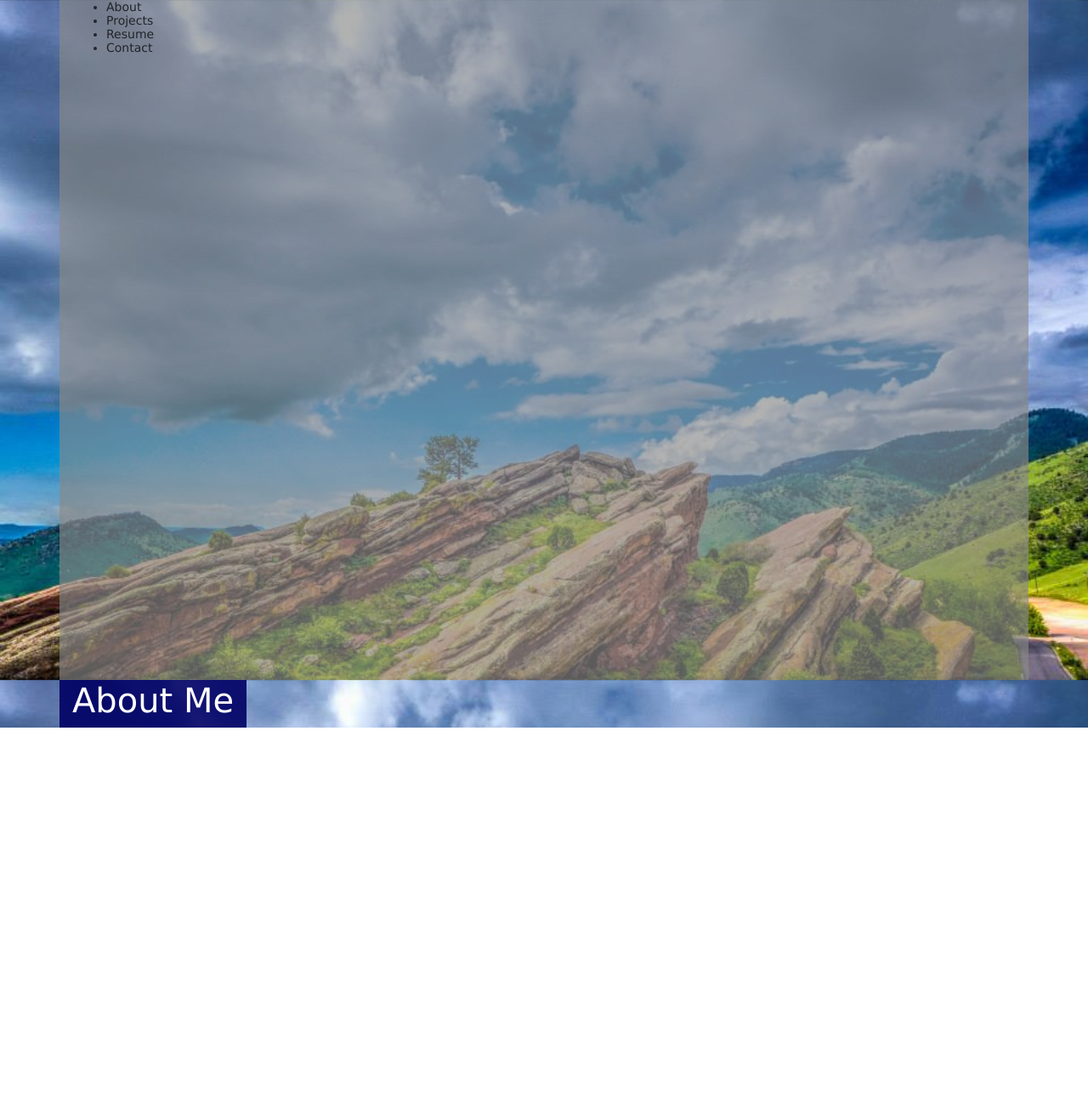
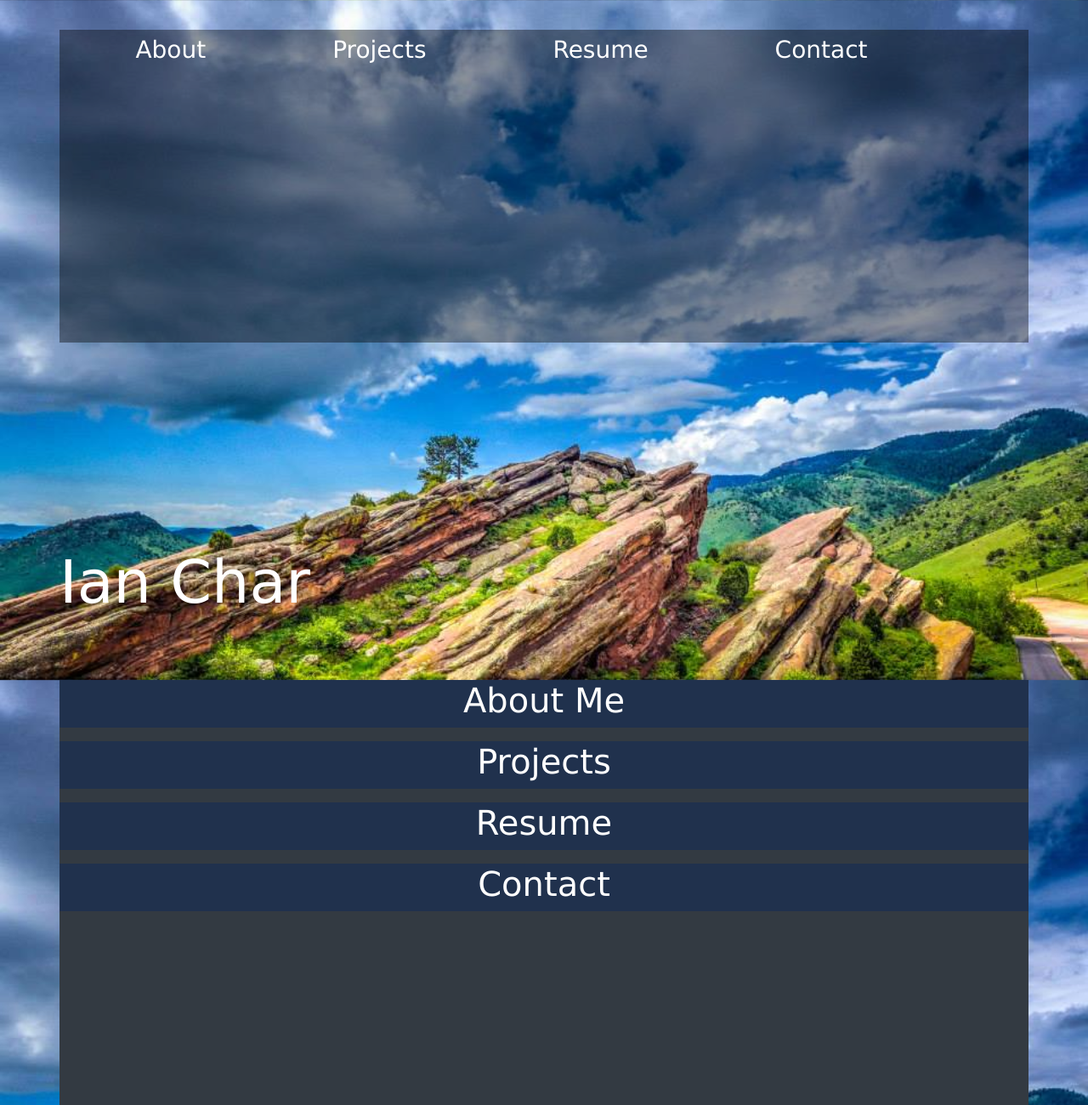
Before and after one commit to IanChar/PersonalWebsiite, a website: page views/index.html in a window 1280 px wide. Shown: the top 1300 px of the page at 85% size. Before the commit the page ends 856 px from the top, so only its background shows below. Drawn offline with nearby package versions, Linux system fonts and the light colour scheme.

Commit message:
Finalized layout

```diff
--- a/public/stylesheets/style.css
+++ b/public/stylesheets/style.css
@@ -1,3 +1,4 @@
+/*https://color.adobe.com/Theme-3-color-theme-6075720/edit/?copy=true&base=2&rule=Custom&selected=2&name=Copy%20of%20Theme%203&mode=rgb&rgbvalues=0.0784313753247261,0.2000000029802322,0.4509803950786591,0.05882352963089943,0.1568627506494522,0.3490196168422699,0.20057142090979924,0.2265714180870926,0.26,0.6666666865348816,0.7098039388656616,0.7490196228027344,0.9215686321258545,0.9411764740943909,0.9490196108818054&swatchOrder=0,1,2,3,4*/
 body {
   padding: 50px;
   font: 14px "Lucida Grande", Helvetica, Arial, sans-serif;
@@ -18,18 +19,48 @@ a {
 }
 
 #titleContainer {
-	background-color: rgba(255, 255, 255, 0.5);
+	background-color: rgba(255, 255, 255, 0.0);
 	height: 100vh;
 }
 
-#introNav {
-	background-color: rgba(0, 0, 0, 0.3);
-	position: relative;
+.bodyContainer {
+	background-color: rgba(51,58,66,1);
+	position: absolute;
+	float: left;
+	width: 100%;
+	height: 100vh;
+	color: white;
 }
 
-.sectionContainer {
-	background-color: rgba(0,0,100,0.9);
-	position: absolute;
-	float: left;
+#introNav {
 	color: white;
+	font-size: 2em;
+	margin-top: 1.25em;
+	background-color: rgba(0, 0, 0, 0.4);
+	padding: 0.25em;
 }
+
+#introNav ul {
+	list-style-type: none;
+	left: 50%;
+	text-align: center;
+}
+
+#introNav li {
+	display: inline;
+	margin-right: 5em;
+}
+
+#bigName {
+	color: white;
+	font-size: 5em;
+	position: relative;
+	vertical-align: middle;
+	top: 30%;
+	text-align: center;
+}
+
+.sectionHeader{
+	background-color: rgba(15, 40, 89, 0.5);
+	text-align: center;
+}
--- a/views/index.html
+++ b/views/index.html
@@ -15,11 +15,35 @@
 						<li>Contact</li>
 					</ul>
 				</div>
+				<h1 id="bigName">Ian Char</h1>
 				<br>
 			</div>
-			<div class="row sectionContainer">
-				<div class="col-md-12" id="about">
-					<h1>About Me</h1>
+			<div class="row bodyContainer">
+				<div class="container">
+					<div class="row section">
+						<div class="col-md-12 sectionHeader">
+							<h1>About Me</h1>
+						</div>
+					</div>
+					<br>
+					<div class="row section">
+						<div class="col-md-12 sectionHeader">
+							<h1>Projects</h1>
+						</div>
+					</div>
+					<br>
+					<div class="row section">
+						<div class="col-md-12 sectionHeader">
+							<h1>Resume</h1>
+						</div>
+					</div>
+					<br>
+					<div class="row section">
+						<div class="col-md-12 sectionHeader">
+							<h1>Contact</h1>
+						</div>
+					</div>
+					<br>
 				</div>
 			</div>
 		</div>
```
